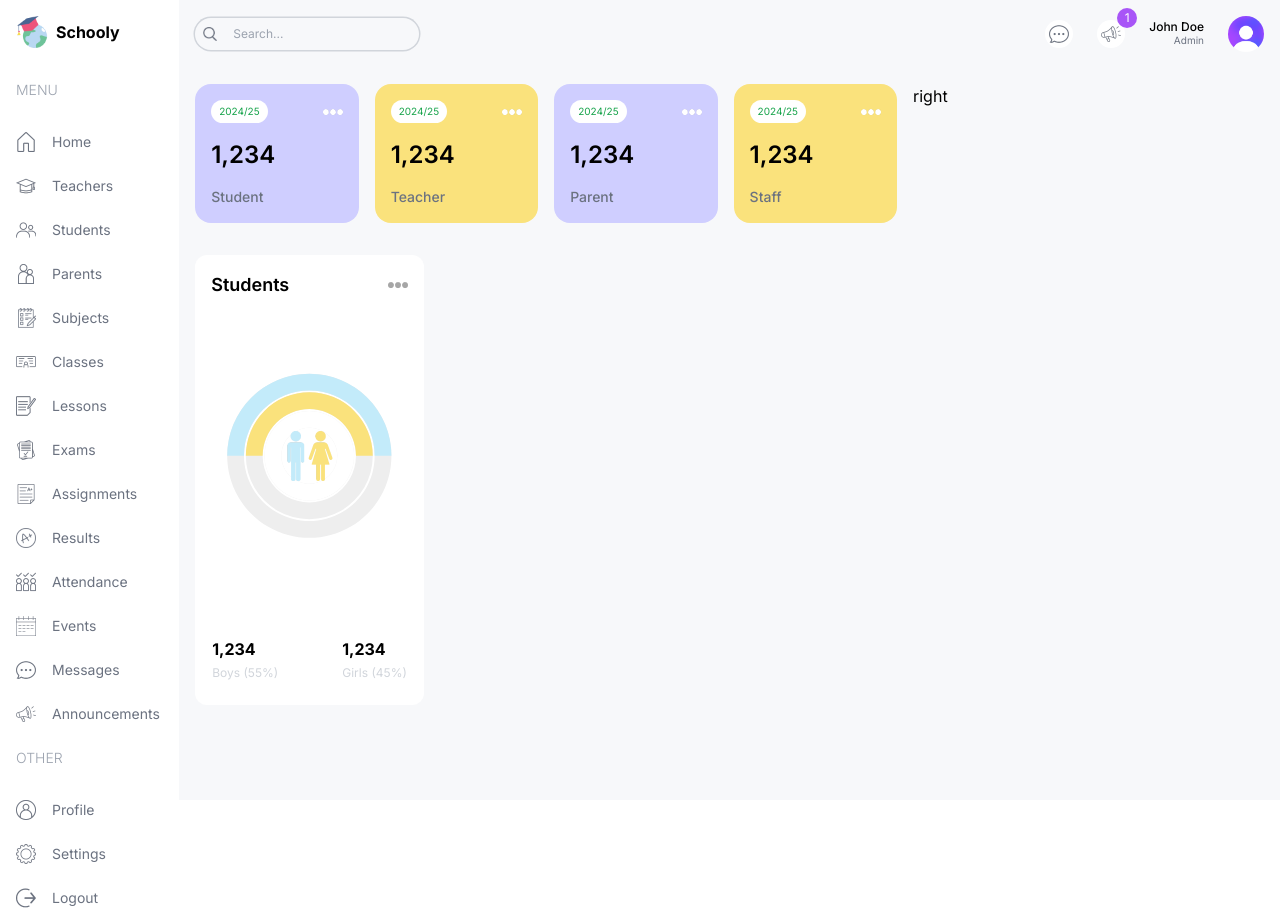
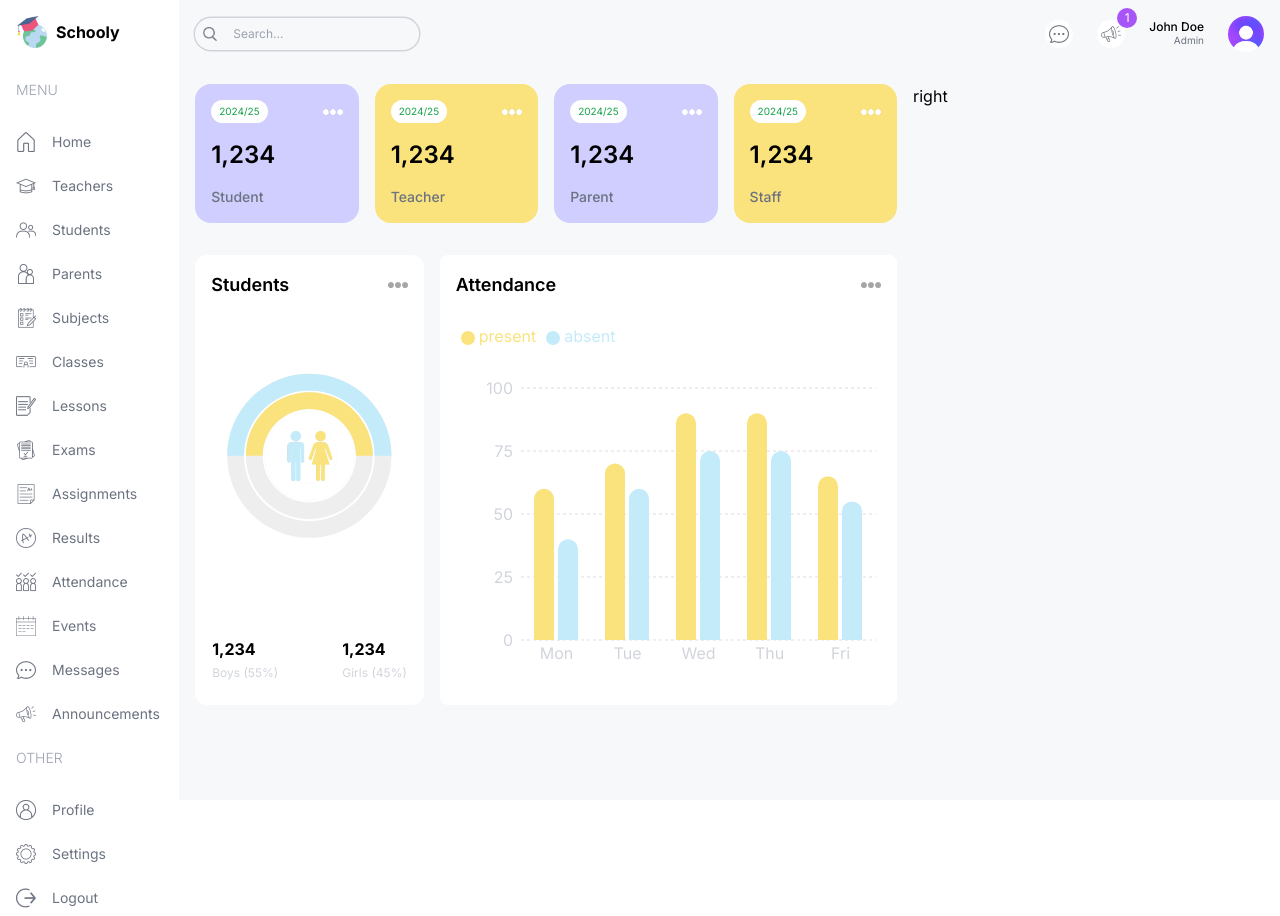
Before and after one commit to nishorgo/schooly, a Next.js app: page /dashboard/admin in a window 1280 px wide. Built offline with nearby package versions, Linux system fonts and the light colour scheme.

Commit message:
feat(AttendanceChart): add a barchart for attendance

```diff
--- a/src/app/dashboard/admin/page.tsx
+++ b/src/app/dashboard/admin/page.tsx
@@ -1,3 +1,4 @@
+import AttendanceChart from '@/components/AttendanceChart';
 import CountChart from '@/components/CountChart';
 import UserCard from '@/components/UserCard'
 import React from 'react'
@@ -21,7 +22,9 @@
             <CountChart />
           </div>
           {/* ATTENDANCE CHART  */}
-          <div className="w-full lg:w-2/3 h-[450px]"></div>
+          <div className="w-full lg:w-2/3 h-[450px]">
+            <AttendanceChart />
+          </div>
         </div>
         {/* BOTTOM CHART   */}
         <div className="w-full h-[500px]"></div>
--- /dev/null
+++ b/src/components/AttendanceChart.tsx
@@ -0,0 +1,86 @@
+"use client";
+import Image from "next/image";
+import {
+  BarChart,
+  Bar,
+  Rectangle,
+  XAxis,
+  YAxis,
+  CartesianGrid,
+  Tooltip,
+  Legend,
+  ResponsiveContainer,
+} from "recharts";
+
+const data = [
+  {
+    name: "Mon",
+    present: 60,
+    absent: 40,
+  },
+  {
+    name: "Tue",
+    present: 70,
+    absent: 60,
+  },
+  {
+    name: "Wed",
+    present: 90,
+    absent: 75,
+  },
+  {
+    name: "Thu",
+    present: 90,
+    absent: 75,
+  },
+  {
+    name: "Fri",
+    present: 65,
+    absent: 55,
+  },
+];
+
+const AttendanceChart = () => {
+  return (
+    <div className="bg-white rounded-lg p-4 h-full">
+      <div className="flex justify-between items-center">
+        <h1 className="text-lg font-semibold">Attendance</h1>
+        <Image src="/moreDark.png" alt="" width={20} height={20} />
+      </div>
+      <ResponsiveContainer width="100%" height="90%">
+        <BarChart width={500} height={300} data={data} barSize={20}>
+          <CartesianGrid strokeDasharray="3 3" vertical={false} stroke="#ddd" />
+          <XAxis
+            dataKey="name"
+            axisLine={false}
+            tick={{ fill: "#d1d5db" }}
+            tickLine={false}
+          />
+          <YAxis axisLine={false} tick={{ fill: "#d1d5db" }} tickLine={false} />
+          <Tooltip
+            contentStyle={{ borderRadius: "10px", borderColor: "lightgray" }}
+          />
+          <Legend
+            align="left"
+            verticalAlign="top"
+            wrapperStyle={{ paddingTop: "20px", paddingBottom: "40px" }}
+          />
+          <Bar
+            dataKey="present"
+            fill="#FAE27C"
+            legendType="circle"
+            radius={[10, 10, 0, 0]}
+          />
+          <Bar
+            dataKey="absent"
+            fill="#C3EBFA"
+            legendType="circle"
+            radius={[10, 10, 0, 0]}
+          />
+        </BarChart>
+      </ResponsiveContainer>
+    </div>
+  );
+};
+
+export default AttendanceChart;
```
